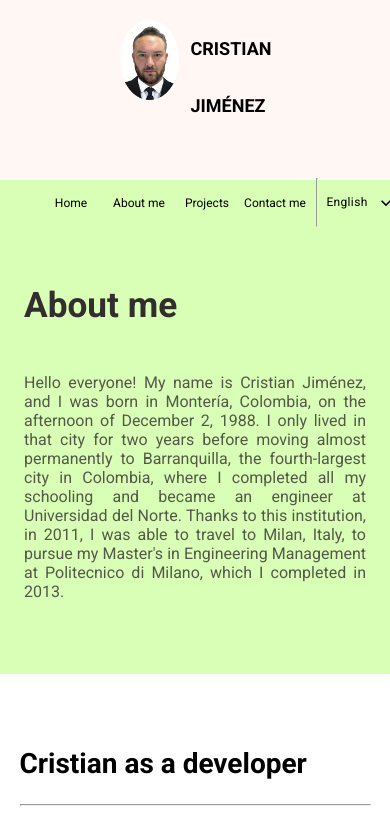
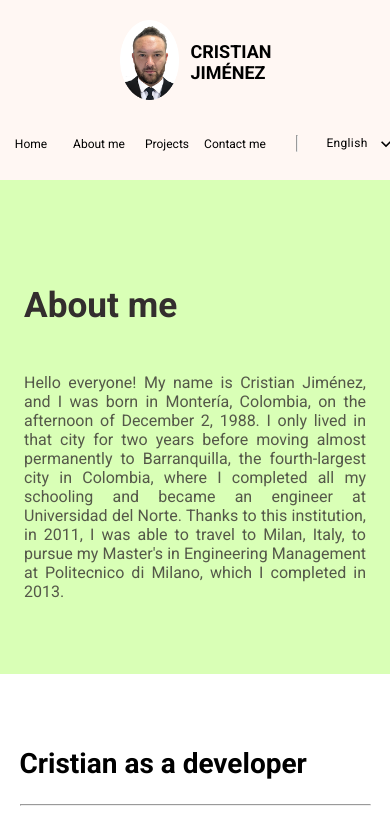
Before and after one commit to Voltaire2121/portfolio, a React (Vite) app: page /aboutme in a window 390 px wide. Shown: the top 832 px of the page. Built offline with nearby package versions, Linux system fonts and the light colour scheme.

Commit message:
Fix some styles for mobile display
Some files have been changed so it will be displayed
Perfectly on mobile.

```diff
--- a/index.html
+++ b/index.html
@@ -2,7 +2,6 @@
 <html lang="en">
   <head>
     <meta charset="UTF-8" />
-    <link rel="icon" type="image/svg+xml" href="/src/assets/iconocj.svg" />
     <meta name="viewport" content="width=device-width, initial-scale=1.0" />
     <link
       href="https://fonts.googleapis.com/css2?family=Roboto:wght@400;700&display=swap"
--- a/src/components/Footer/footer.css
+++ b/src/components/Footer/footer.css
@@ -41,6 +41,7 @@
   gap: 40px;
   text-decoration: none;
   list-style-type: none;
+  padding: 0;
 }
 
 .internallinks li {
--- a/src/components/Navigation/navigation.css
+++ b/src/components/Navigation/navigation.css
@@ -2,6 +2,7 @@
   width: 100%;
   background-color: #fff7f3;
   min-width: 300px;
+  font-family: 'Roboto', sans-serif;
 }
 
 .innerdiv {
@@ -26,6 +27,11 @@
   font-size: 18px;
 }
 
+.picturediv__pdiv p {
+  margin: 0px;
+  padding: 0px;
+}
+
 .picturediv__img {
   height: 80px;
   cursor: pointer;
@@ -41,7 +47,13 @@
   justify-content: center;
   padding-top: 20px;
   padding-bottom: 20px;
+  padding-inline: 0px;
   box-sizing: border-box;
+  margin: 0px;
+}
+
+.linkdid hr {
+  margin-inline: 0px;
 }
 
 .linkdiv__li {
```
